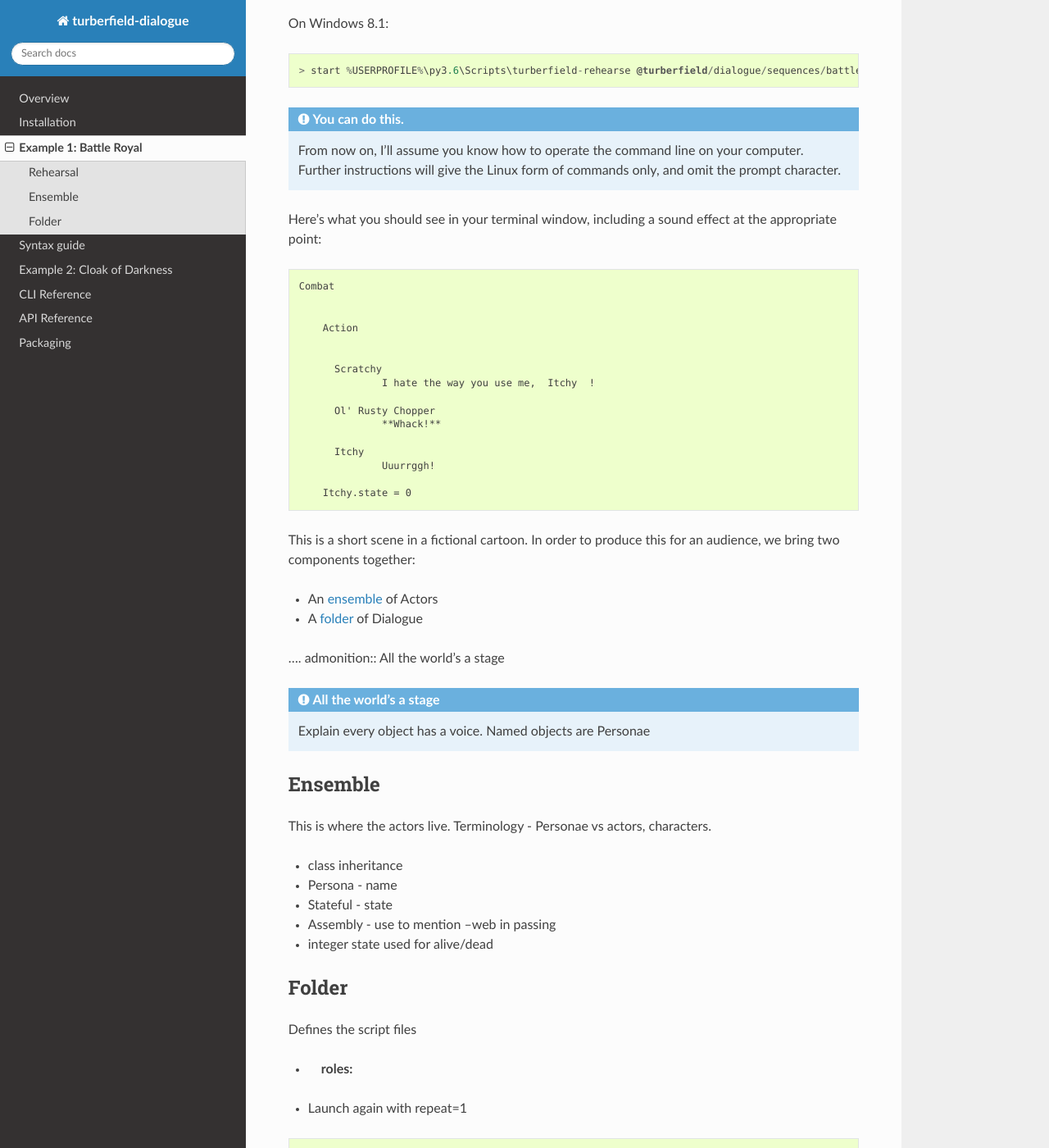
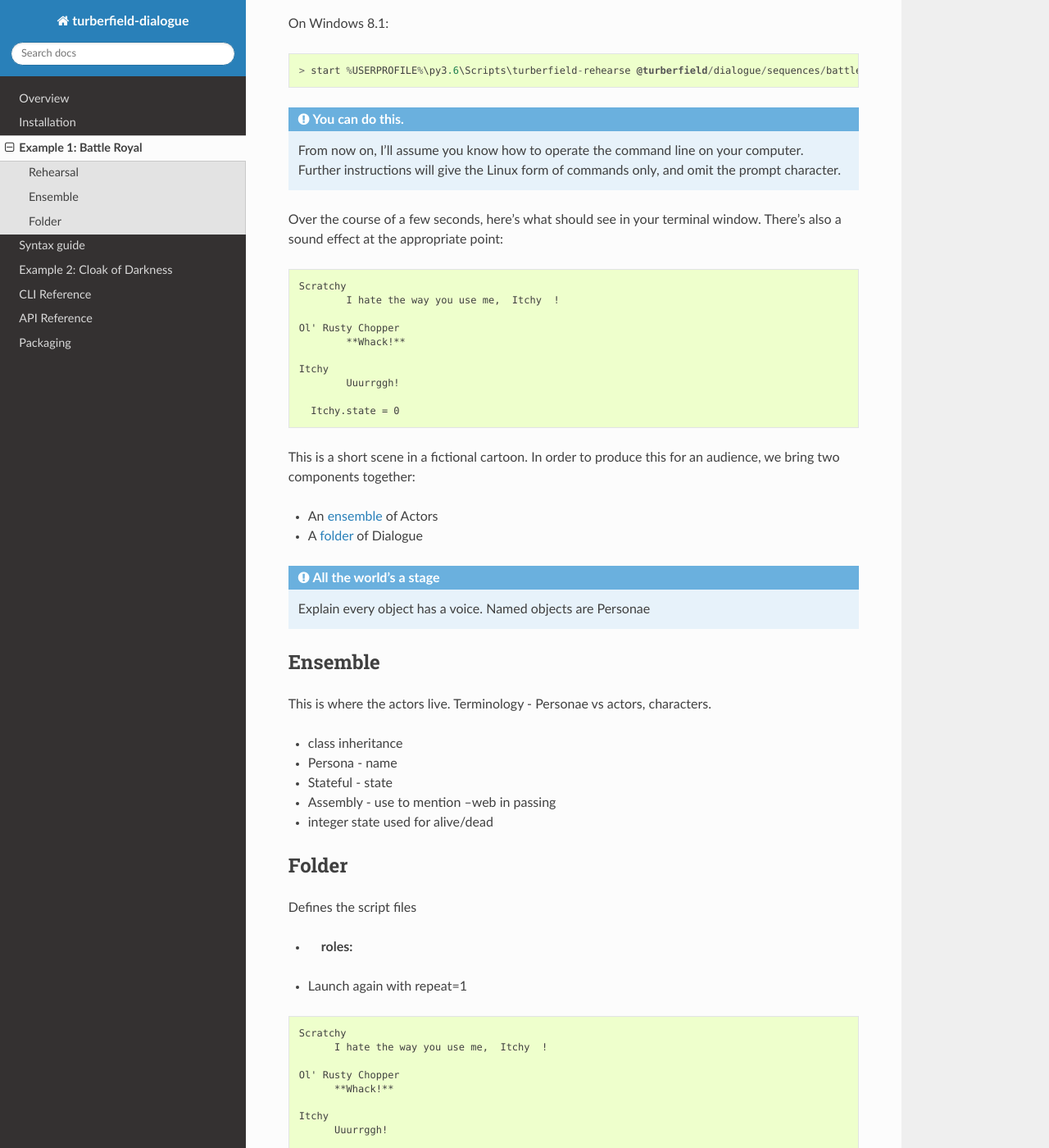
Before and after one commit to tundish/turberfield-dialogue, a Sphinx documentation site: the page built from turberfield/dialogue/doc/battle.rst, in a window 1280 px wide and 1400 px high, scrolled down 847 px. Shown: the whole window at 82% size. Built offline with Sphinx 7.4.7 and the Read the Docs theme 2.0.0, drawn with Linux system fonts in a browser that asks for light colours; some of the changed text lies outside the part shown.

```diff
--- a/turberfield/dialogue/doc/battle.rst
+++ b/turberfield/dialogue/doc/battle.rst
@@ -46,23 +46,17 @@
     Further instructions will give the Linux form of commands only, and omit the prompt
     character.
 
-Here's what you should see in your terminal window, including a sound effect at the
-appropriate point::
+Over the course of a few seconds, here's what should see in your terminal window. There's also
+a sound effect at the appropriate point::
 
-    Combat
+      Scratchy
+              I hate the way you use me,  Itchy  !
 
+      Ol' Rusty Chopper
+              **Whack!**
 
-        Action
-
-
-          Scratchy
-                  I hate the way you use me,  Itchy  !
-
-          Ol' Rusty Chopper
-                  **Whack!**
-
-          Itchy
-                  Uuurrggh!
+      Itchy
+              Uuurrggh!
 
         Itchy.state = 0
 
@@ -71,8 +65,6 @@
 
 * An ensemble_ of Actors
 * A folder_ of Dialogue
-
-.... admonition:: All the world's a stage
 
 .. admonition:: All the world's a stage
 
@@ -100,34 +92,27 @@
 
 ::
 
-    Combat
+    Scratchy
+          I hate the way you use me,  Itchy  !
 
+    Ol' Rusty Chopper
+          **Whack!**
 
-        Action
-
-
-          Scratchy
-                  I hate the way you use me,  Itchy  !
-
-          Ol' Rusty Chopper
-                  **Whack!**
-
-          Itchy
-                  Uuurrggh!
+    Itchy
+          Uuurrggh!
 
         Itchy.state = 0
 
-          Ol' Rusty Chopper
-                  I hate the way you use me,  Scratchy  !
+    Ol' Rusty Chopper
+          I hate the way you use me,  Scratchy  !
 
-          Ol' Rusty Chopper
-                  **Whack!**
+    Ol' Rusty Chopper
+          **Whack!**
 
-          Scratchy
-                  Uuurrggh!
+    Scratchy
+          Uuurrggh!
 
         Scratchy.state = 0
 
-    Press return.
 
 .. _Peek: https://github.com/phw/peek
--- a/turberfield/dialogue/doc/install.rst
+++ b/turberfield/dialogue/doc/install.rst
@@ -14,6 +14,7 @@
 If you are a developer, you may already know which you prefer. Otherwise, you might
 consider one of these:
 
+.. todo:: Text editors
 
 Install Python
 ==============
```
